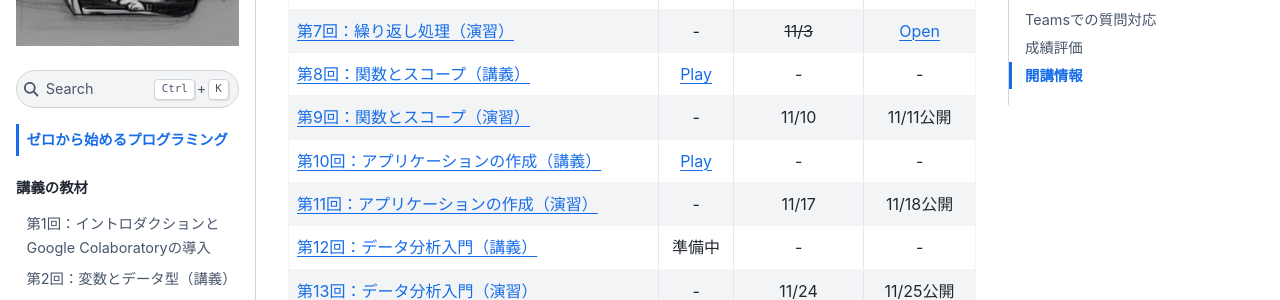
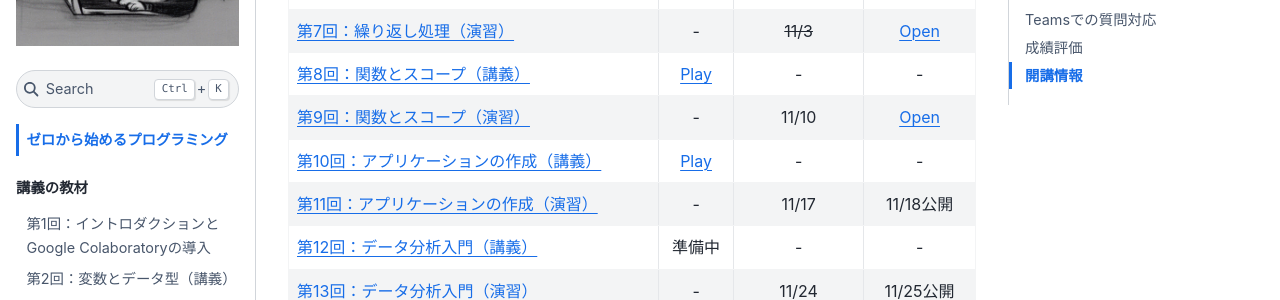
Before and after one commit to ground-zero-programming/zero-pro2022-public, a Jupyter Book: the page built from intro.md, in a window 1280 px wide and 900 px high, scrolled down 1071 px. Shown: the part 153-453 px from the top of the window. Built offline with Jupyter Book 1.0.4 settings and Sphinx 7.4.7 and the Sphinx Book theme 1.1.4, drawn with Linux system fonts in a browser that asks for light colours; pages that are not in the unit, such as notebooks, are missing from menus.

Commit message:
add: answer of chapter 9

```diff
--- a/intro.md
+++ b/intro.md
@@ -38,7 +38,7 @@
 | [第6回：繰り返し処理（講義）](docs/06/loops.ipynb) | [Play](https://web.microsoftstream.com/video/98820113-4ad5-434d-8530-4bf93a934668) | - | - |
 | [第7回：繰り返し処理（演習）](docs/07/exercise_loops.ipynb)  | - | <del>11/3</del> | [Open](docs/07_ans/answer_loops.ipynb) |
 | [第8回：関数とスコープ（講義）](docs/08/functions_and_scope.ipynb) | [Play](https://web.microsoftstream.com/video/7d7ad00c-69f0-4223-8069-0521f23d12b1) | - | - |
-| [第9回：関数とスコープ（演習）](docs/09/exercise_functions_and_scope.ipynb) |- | 11/10 | 11/11公開 |
+| [第9回：関数とスコープ（演習）](docs/09/exercise_functions_and_scope.ipynb) |- | 11/10 | [Open](docs/09_ans/answer_functions_and_scope.ipynb) |
 | [第10回：アプリケーションの作成（講義）](docs/10/application.ipynb) | [Play](https://web.microsoftstream.com/video/8f977ff9-a30d-4f28-bb86-0037f57d00c3) | - | - |
 | [第11回：アプリケーションの作成（演習）](docs/11/exercise_application.ipynb)  | - | 11/17 | 11/18公開 |
 | [第12回：データ分析入門（講義）](docs/12/introduction_to_data_analysis.ipynb) | 準備中 | - | - |
```
Also changed, not shown: docs/09_ans/answer_functions_and_scope.ipynb (added).
